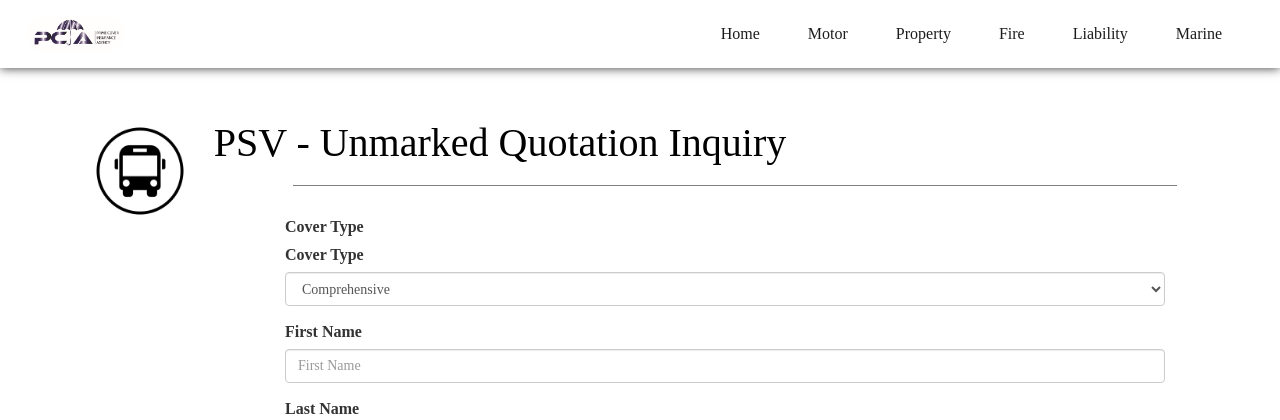
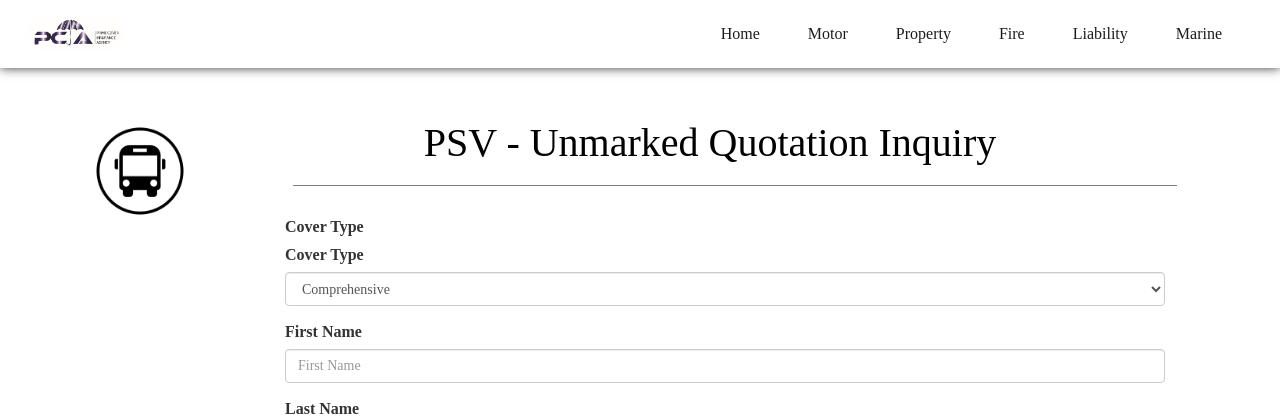
Before and after one commit to Mathewsalufwani/PCI, a Django app: page /psv/ in a window 1280 px wide. Shown: the top 420 px of the page. Run offline with Django 3.2, Linux system fonts and the light colour scheme; some libraries are stand-ins or nearby versions; some web fonts are replaced.

Commit message:
commit 43

```diff
--- a/static/css/psv.css
+++ b/static/css/psv.css
@@ -323,7 +323,6 @@ h2{
   .hl{
     margin-top: 20px;
     margin-bottom: 0;
-    margin-right: 330px;
   }
 
   .footer{
@@ -384,7 +383,6 @@ h2{
   .hl{
     margin-top: 30px;
     margin-bottom: 0;
-    margin-right: 470px;
   }
 
   .footer{
```
